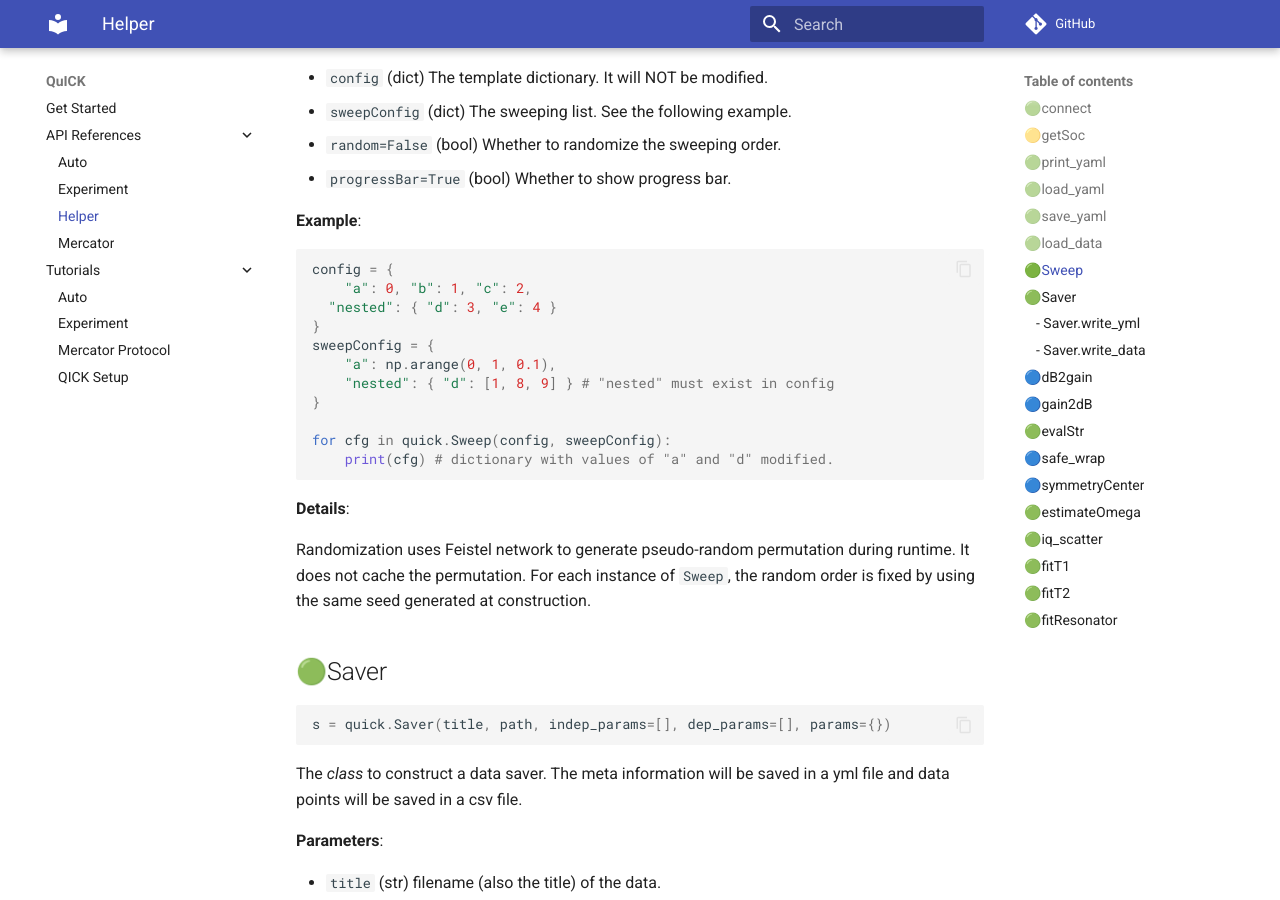
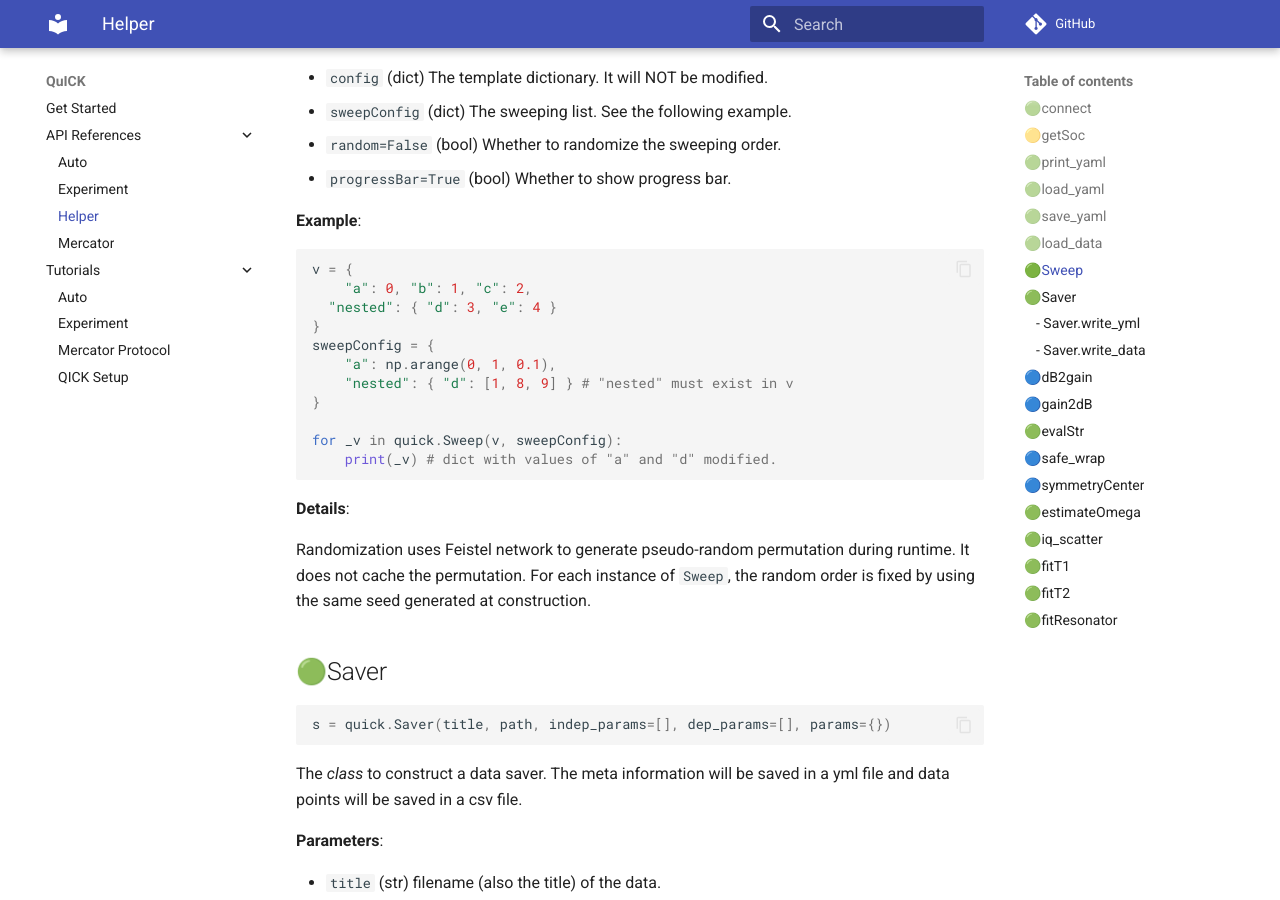
Before and after one commit to clelandlab/quick, an MkDocs documentation site: the page built from docs/API References/helper.md, in a window 1280 px wide and 900 px high, scrolled down 2473 px. Built offline with MkDocs 1.6.1 and Material for MkDocs 9.7.7, drawn with Linux system fonts in a browser that asks for light colours; comment, search, counter and statistics services are not loaded.

Commit message:
Update sweep doc

````diff
--- a/docs/API References/helper.md
+++ b/docs/API References/helper.md
@@ -115,17 +115,17 @@ The *class* to construct an iterable. In each iteration, new dictionary will be
 **Example**:
 
 ```python
-config = {
+v = {
 	"a": 0, "b": 1, "c": 2,
   "nested": { "d": 3, "e": 4 }
 }
 sweepConfig = {
 	"a": np.arange(0, 1, 0.1),
-	"nested": { "d": [1, 8, 9] } # "nested" must exist in config
+	"nested": { "d": [1, 8, 9] } # "nested" must exist in v
 }
 
-for cfg in quick.Sweep(config, sweepConfig):
-	print(cfg) # dictionary with values of "a" and "d" modified.
+for _v in quick.Sweep(v, sweepConfig):
+	print(_v) # dict with values of "a" and "d" modified.
 ```
 
 **Details**:
````
